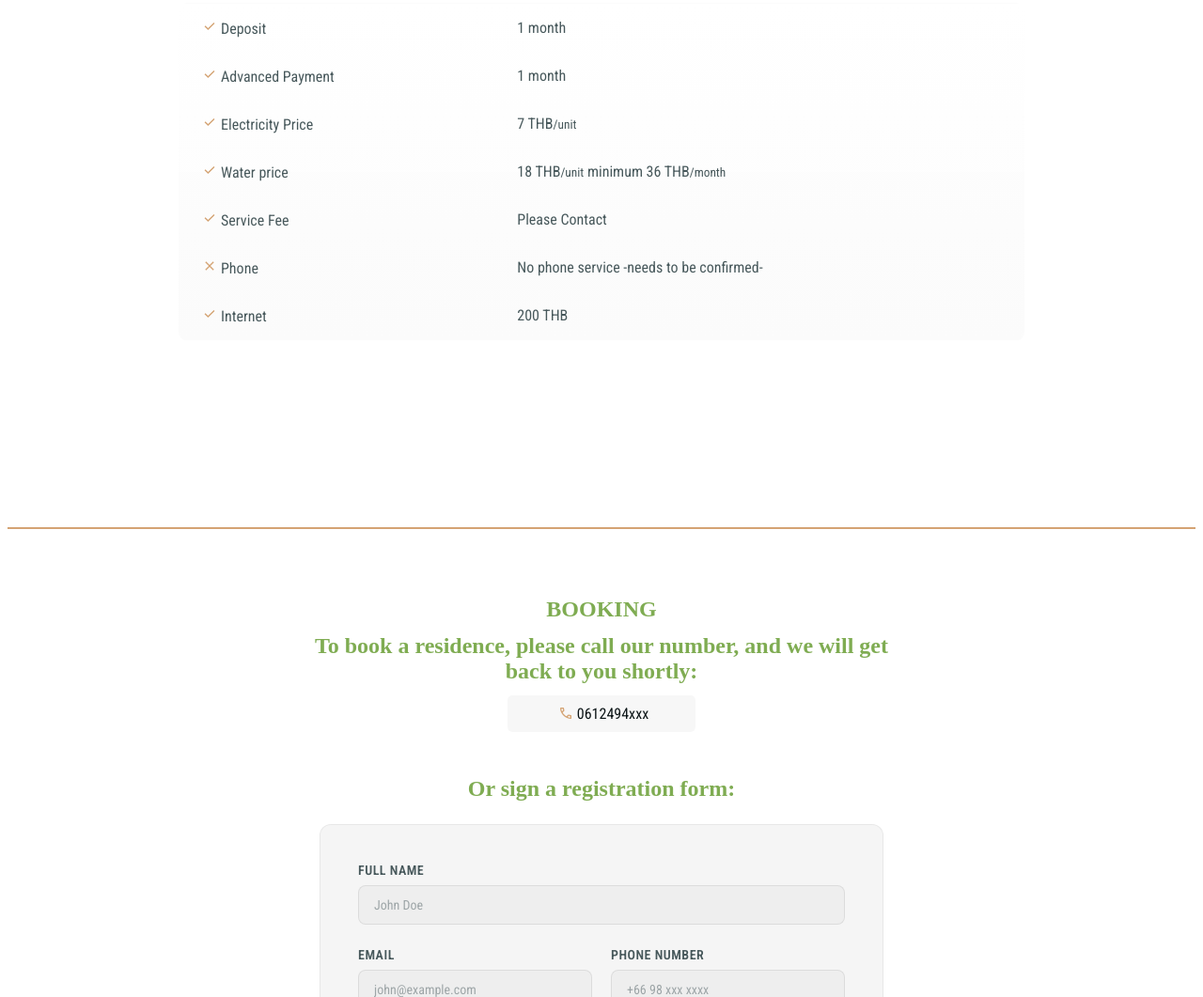
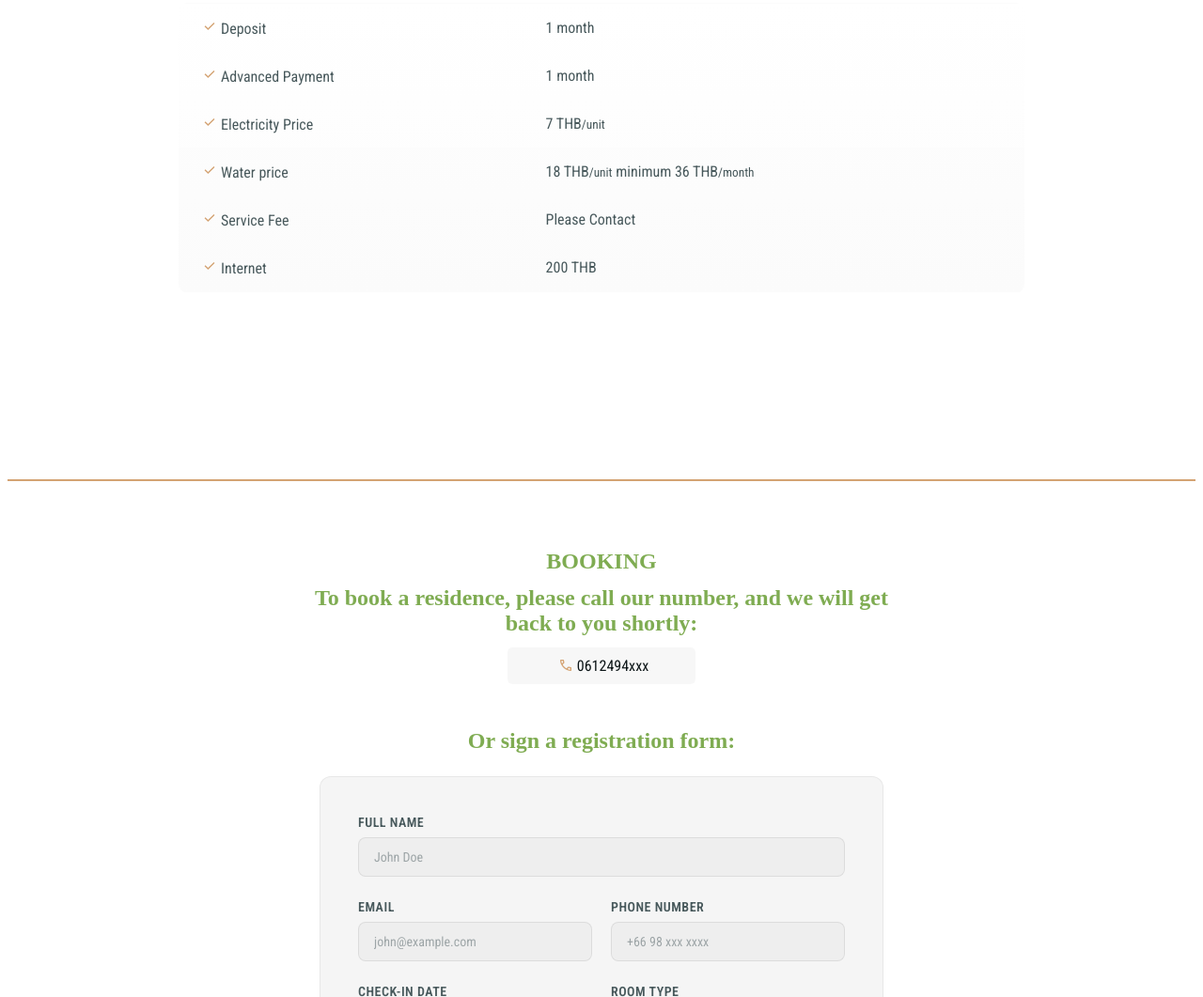
Before and after one commit to zainabsyedatayyib/sookasem-place, a website: page index.html in a window 1280 px wide. Shown: the part 3624-4685 px from the top of the page at 94% size. Drawn offline with nearby package versions, Linux system fonts and the light colour scheme; a web font is replaced by a local one.

Commit message:
Update title and comments and delete table row in index.html

```diff
--- a/index.html
+++ b/index.html
@@ -4,8 +4,8 @@
     <meta charset="UTF-8" />
     <meta name="viewport" content="width=device-width, initial-scale=1.0" />
     <meta http-equiv="X-UA-Compatible" content="ie=edge" />
-    <title>HTML + CSS</title>
-    <!-- TODO USE FORMSUBMIT TO MAIL TO KUN GARD'S ADRESSSSSSS -->
+    <title>Sookasem Place</title>
+    <!-- TODO USE FORMSUBMIT TO MAIL TO APARTMENT OWNER'S ADRESSSSSSS -->
      <!-- UNDERSTAND THE CODE-->
     <style>
       /* ---------------------------
@@ -937,10 +937,6 @@
               <td>Please Contact</td>
             </tr>
             <tr>
-              <td><svg xmlns="http://www.w3.org/2000/svg" height="16px" viewBox="0 -960 960 960" width="24px" fill="#d4a373"><path d="m256-200-56-56 224-224-224-224 56-56 224 224 224-224 56 56-224 224 224 224-56 56-224-224-224 224Z"/></svg>Phone</td>
-              <td>No phone service -needs to be confirmed-</td>
-            </tr>
-            <tr>
               <td><svg xmlns="http://www.w3.org/2000/svg" height="16px" viewBox="0 -960 960 960" width="24px" fill="#d4a373"><path d="M382-240 154-468l57-57 171 171 367-367 57 57-424 424Z"/></svg>Internet</td>
               <td>200 THB</td>
             </tr>
```
